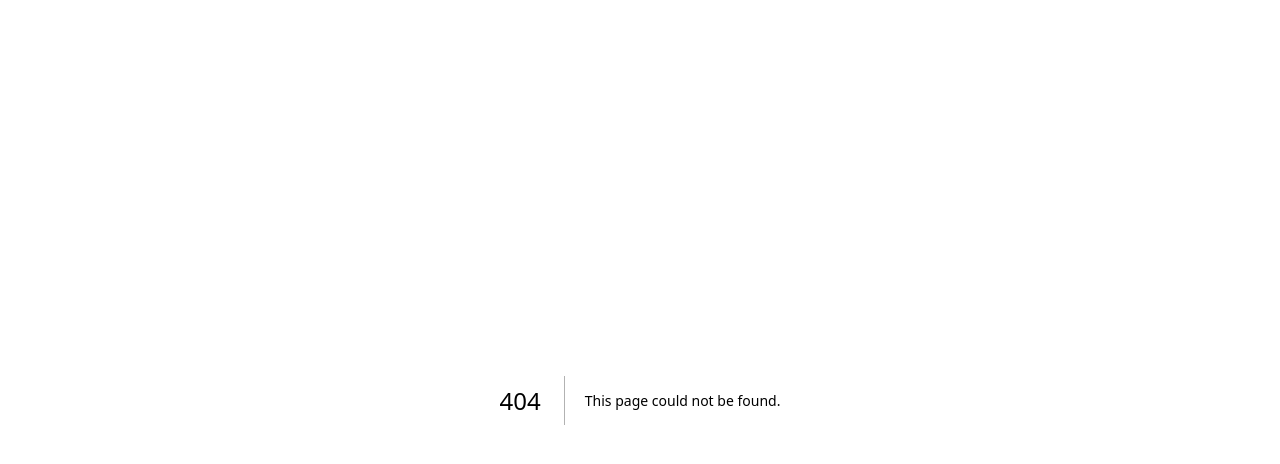
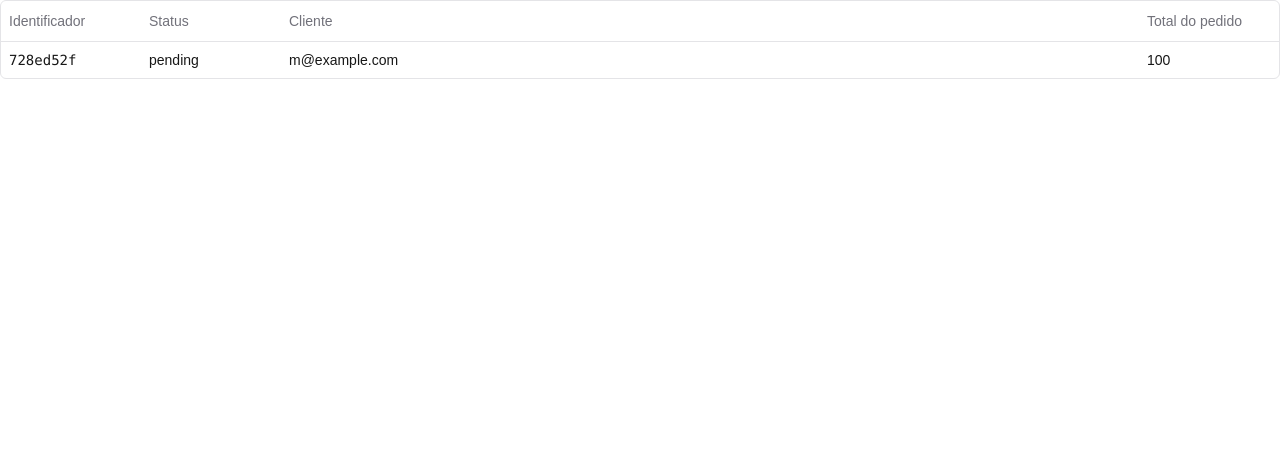
Before and after one commit to josee-fernandes/sort-performance-analysis, a Next.js app: page /table in a window 1280 px wide. Before the commit this address had no page. Shown: the top 464 px of the page. Built offline with nearby package versions, Linux system fonts and the light colour scheme.

Commit message:
feat: add test table

```diff
--- a/package.json
+++ b/package.json
@@ -10,6 +10,7 @@
   },
   "dependencies": {
     "@radix-ui/react-icons": "^1.3.0",
+    "@tanstack/react-table": "^8.20.5",
     "axios": "^1.7.7",
     "class-variance-authority": "^0.7.0",
     "clsx": "^2.1.1",
--- /dev/null
+++ b/src/components/ui/data-table.tsx
@@ -0,0 +1,82 @@
+'use client'
+
+import {
+  ColumnDef,
+  flexRender,
+  getCoreRowModel,
+  useReactTable,
+} from '@tanstack/react-table'
+
+import {
+  Table,
+  TableBody,
+  TableCell,
+  TableHead,
+  TableHeader,
+  TableRow,
+} from '@/components/ui/table'
+
+interface DataTableProps<TData, TValue> {
+  columns: ColumnDef<TData, TValue>[]
+  data: TData[]
+}
+
+export const DataTable = <TData, TValue>({
+  columns,
+  data,
+}: DataTableProps<TData, TValue>): JSX.Element => {
+  const table = useReactTable({
+    data,
+    columns,
+    getCoreRowModel: getCoreRowModel(),
+  })
+
+  return (
+    <div className="rounded-md border">
+      <Table>
+        <TableHeader>
+          {table.getHeaderGroups().map((headerGroup) => (
+            <TableRow key={headerGroup.id}>
+              {headerGroup.headers.map((header) => {
+                return (
+                  <TableHead key={header.id}>
+                    {header.isPlaceholder
+                      ? null
+                      : flexRender(
+                          header.column.columnDef.header,
+                          header.getContext(),
+                        )}
+                  </TableHead>
+                )
+              })}
+            </TableRow>
+          ))}
+        </TableHeader>
+        <TableBody>
+          {table.getRowModel().rows?.length ? (
+            table.getRowModel().rows.map((row) => (
+              <TableRow
+                key={row.id}
+                data-state={row.getIsSelected() && 'selected'}
+              >
+                {row.getVisibleCells().map((cell) => (
+                  <TableCell key={cell.id}>
+                    {flexRender(cell.column.columnDef.cell, cell.getContext())}
+                  </TableCell>
+                ))}
+              </TableRow>
+            ))
+          ) : (
+            <TableRow>
+              <TableCell colSpan={columns.length} className="h-24 text-center">
+                No results.
+              </TableCell>
+            </TableRow>
+          )}
+        </TableBody>
+      </Table>
+    </div>
+  )
+}
+
+DataTable.displayName = 'DataTable'
--- /dev/null
+++ b/src/components/ui/table.tsx
@@ -0,0 +1,120 @@
+import * as React from 'react'
+
+import { cn } from '@/lib/utils'
+
+const Table = React.forwardRef<
+  HTMLTableElement,
+  React.HTMLAttributes<HTMLTableElement>
+>(({ className, ...props }, ref) => (
+  <div className="relative w-full overflow-auto">
+    <table
+      ref={ref}
+      className={cn('w-full caption-bottom text-sm', className)}
+      {...props}
+    />
+  </div>
+))
+Table.displayName = 'Table'
+
+const TableHeader = React.forwardRef<
+  HTMLTableSectionElement,
+  React.HTMLAttributes<HTMLTableSectionElement>
+>(({ className, ...props }, ref) => (
+  <thead ref={ref} className={cn('[&_tr]:border-b', className)} {...props} />
+))
+TableHeader.displayName = 'TableHeader'
+
+const TableBody = React.forwardRef<
+  HTMLTableSectionElement,
+  React.HTMLAttributes<HTMLTableSectionElement>
+>(({ className, ...props }, ref) => (
+  <tbody
+    ref={ref}
+    className={cn('[&_tr:last-child]:border-0', className)}
+    {...props}
+  />
+))
+TableBody.displayName = 'TableBody'
+
+const TableFooter = React.forwardRef<
+  HTMLTableSectionElement,
+  React.HTMLAttributes<HTMLTableSectionElement>
+>(({ className, ...props }, ref) => (
+  <tfoot
+    ref={ref}
+    className={cn(
+      'border-t bg-muted/50 font-medium [&>tr]:last:border-b-0',
+      className,
+    )}
+    {...props}
+  />
+))
+TableFooter.displayName = 'TableFooter'
+
+const TableRow = React.forwardRef<
+  HTMLTableRowElement,
+  React.HTMLAttributes<HTMLTableRowElement>
+>(({ className, ...props }, ref) => (
+  <tr
+    ref={ref}
+    className={cn(
+      'border-b transition-colors hover:bg-muted/50 data-[state=selected]:bg-muted',
+      className,
+    )}
+    {...props}
+  />
+))
+TableRow.displayName = 'TableRow'
+
+const TableHead = React.forwardRef<
+  HTMLTableCellElement,
+  React.ThHTMLAttributes<HTMLTableCellElement>
+>(({ className, ...props }, ref) => (
+  <th
+    ref={ref}
+    className={cn(
+      'h-10 px-2 text-left align-middle font-medium text-muted-foreground [&:has([role=checkbox])]:pr-0 [&>[role=checkbox]]:translate-y-[2px]',
+      className,
+    )}
+    {...props}
+  />
+))
+TableHead.displayName = 'TableHead'
+
+const TableCell = React.forwardRef<
+  HTMLTableCellElement,
+  React.TdHTMLAttributes<HTMLTableCellElement>
+>(({ className, ...props }, ref) => (
+  <td
+    ref={ref}
+    className={cn(
+      'p-2 align-middle [&:has([role=checkbox])]:pr-0 [&>[role=checkbox]]:translate-y-[2px]',
+      className,
+    )}
+    {...props}
+  />
+))
+TableCell.displayName = 'TableCell'
+
+const TableCaption = React.forwardRef<
+  HTMLTableCaptionElement,
+  React.HTMLAttributes<HTMLTableCaptionElement>
+>(({ className, ...props }, ref) => (
+  <caption
+    ref={ref}
+    className={cn('mt-4 text-sm text-muted-foreground', className)}
+    {...props}
+  />
+))
+TableCaption.displayName = 'TableCaption'
+
+export {
+  Table,
+  TableHeader,
+  TableBody,
+  TableFooter,
+  TableHead,
+  TableRow,
+  TableCell,
+  TableCaption,
+}
--- /dev/null
+++ b/src/pages/table.tsx
@@ -0,0 +1,106 @@
+import { NextPage } from 'next'
+
+import { ColumnDef } from '@tanstack/react-table'
+import { useEffect, useState } from 'react'
+import {
+  Table,
+  TableBody,
+  TableCell,
+  TableHead,
+  TableHeader,
+  TableRow,
+} from '@/components/ui/table'
+
+type Payment = {
+  id: string
+  amount: number
+  status: 'pending' | 'processing' | 'success' | 'failed'
+  email: string
+}
+
+export const payments: Payment[] = [
+  {
+    id: '728ed52f',
+    amount: 100,
+    status: 'pending',
+    email: 'm@example.com',
+  },
+  {
+    id: '489e1d42',
+    amount: 125,
+    status: 'processing',
+    email: 'example@gmail.com',
+  },
+]
+
+export const columns: ColumnDef<Payment>[] = [
+  {
+    accessorKey: 'status',
+    header: 'Status',
+  },
+  {
+    accessorKey: 'email',
+    header: 'Email',
+  },
+  {
+    accessorKey: 'amount',
+    header: () => <div className="text-right">Amount</div>,
+    cell: ({ row }) => {
+      const amount = parseFloat(row.getValue('amount'))
+      const formatted = new Intl.NumberFormat('en-US', {
+        style: 'currency',
+        currency: 'USD',
+      }).format(amount)
+
+      return <div className="text-right font-medium">{formatted}</div>
+    },
+  },
+]
+
+async function getData(): Promise<Payment[]> {
+  return [
+    {
+      id: '728ed52f',
+      amount: 100,
+      status: 'pending',
+      email: 'm@example.com',
+    },
+  ]
+}
+
+const TestTablePage: NextPage = () => {
+  const [data, setData] = useState<Payment[]>([])
+
+  useEffect(() => {
+    getData().then((response) => setData(response))
+  }, [])
+
+  return (
+    <div className="container mx-auto rounded-md border">
+      <Table>
+        <TableHeader>
+          <TableRow className="hover:bg-muted/10">
+            <TableHead className="w-[140px]">Identificador</TableHead>
+            <TableHead className="w-[140px]">Status</TableHead>
+            <TableHead>Cliente</TableHead>
+            <TableHead className="w-[140px]">Total do pedido</TableHead>
+          </TableRow>
+        </TableHeader>
+        <TableBody>
+          {data.map((d) => (
+            <TableRow key={d.id} className="hover:bg-muted/10">
+              <TableCell className="text-sx font-mono font-medium">
+                {d.id}
+              </TableCell>
+              <TableCell>{d.status}</TableCell>
+              <TableCell className="font-medium">{d.email}</TableCell>
+              <TableCell className="font-medium">{d.amount}</TableCell>
+            </TableRow>
+          ))}
+        </TableBody>
+      </Table>
+    </div>
+  )
+}
+
+export default TestTablePage
```
Also changed, not shown: 1 other file (tests, documents, lock files or other folders).
